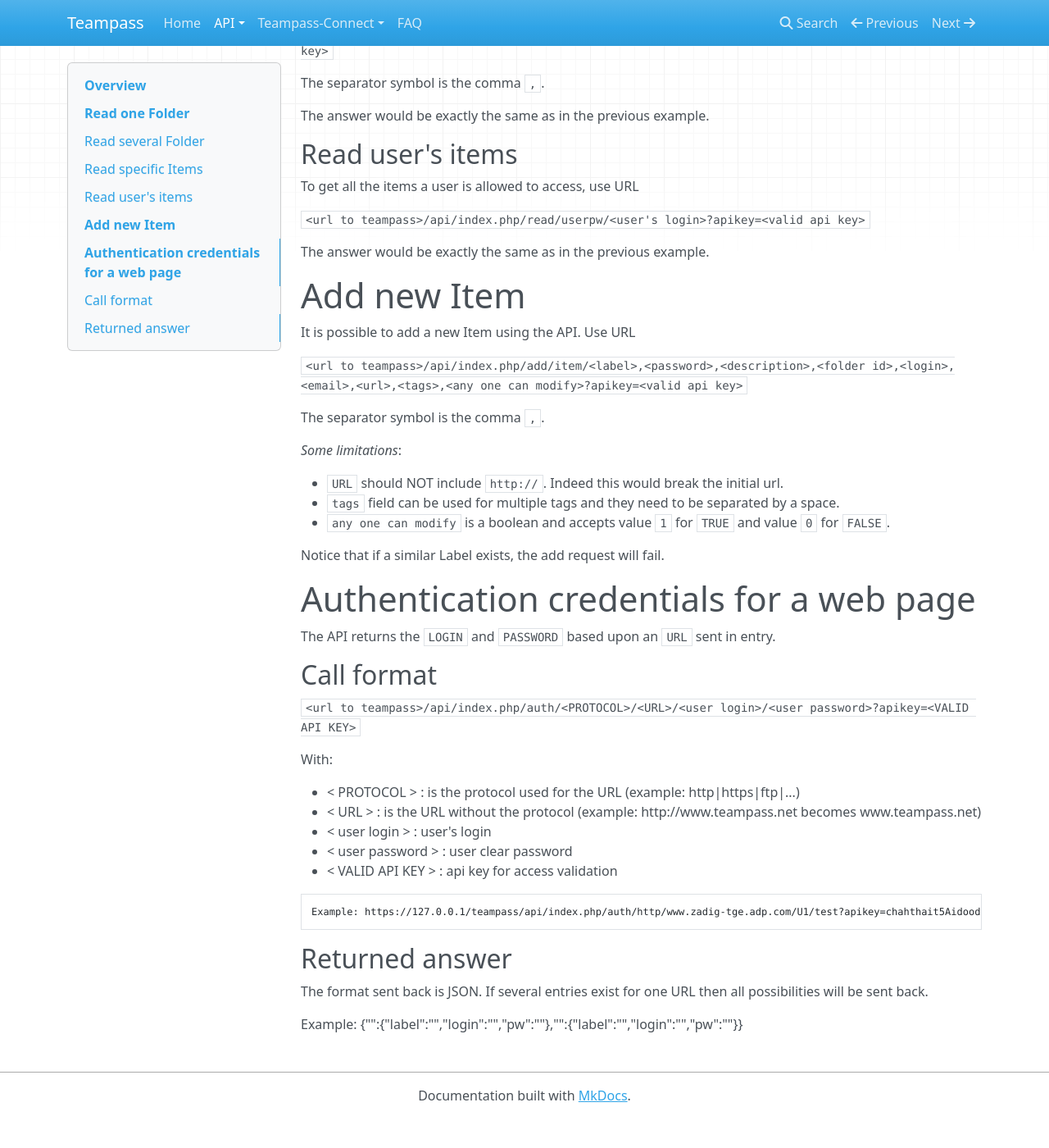
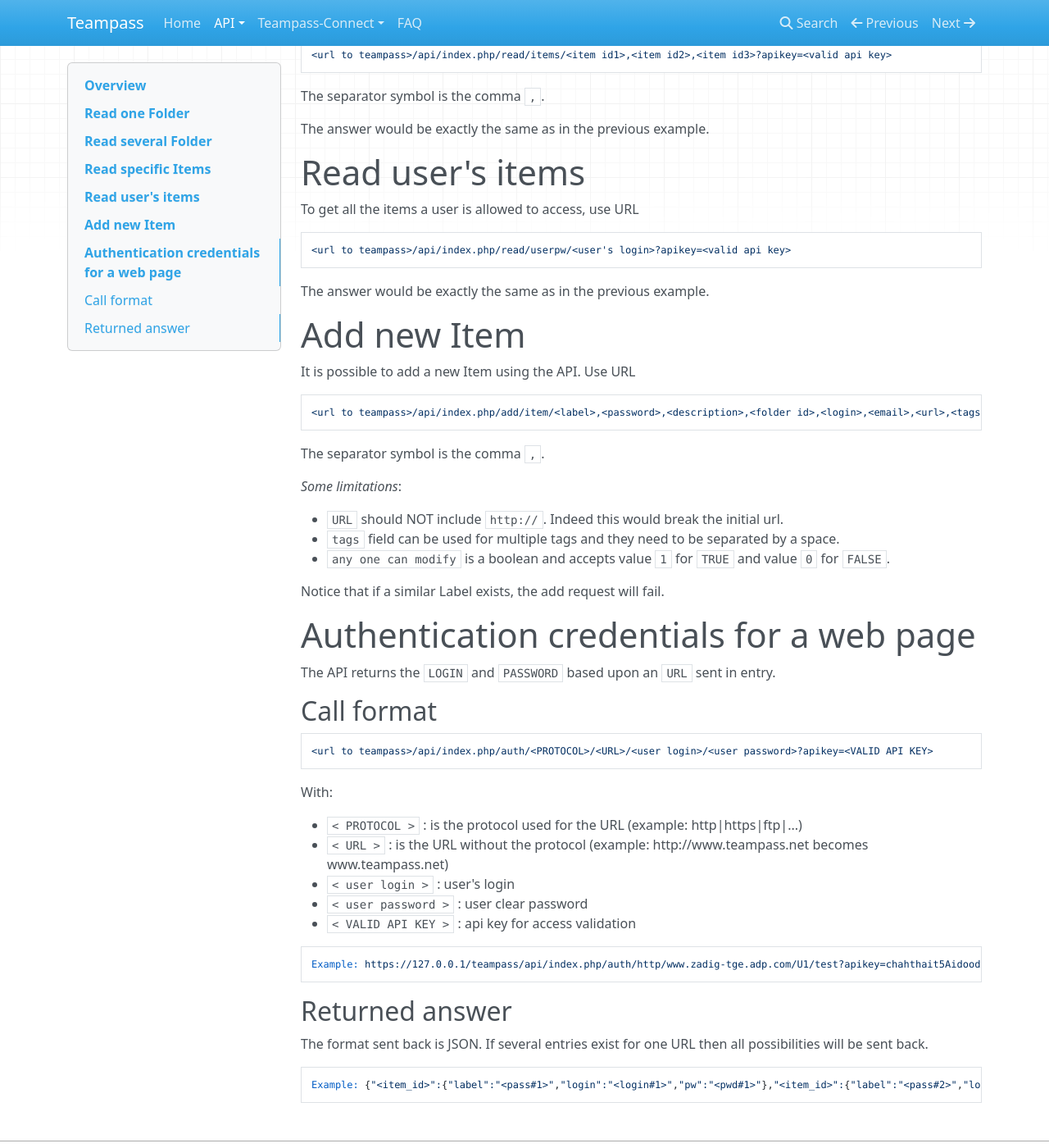
Before and after one commit to nilsteampassnet/teampass_doc, an MkDocs documentation site: the page built from docs/api/api-read.md, in a window 1280 px wide and 1400 px high, scrolled down 1143 px. Shown: the whole window at 82% size. Built offline with MkDocs 1.6.1, drawn with Linux system fonts in a browser that asks for light colours; nearby versions of some CDN libraries; old or Windows-style settings are respelled for this version of MkDocs; before the commit the page ends 2507 px from its top, so only the background shows below that; some of the changed text lies outside the part shown.

Commit message:
Updated api-read.md

````diff
--- a/docs/api/api-read.md
+++ b/docs/api/api-read.md
@@ -38,31 +38,37 @@ The answer would be
 }
 ```
 
-## Read several Folder
+# Read several Folder
 
 Reading the content of several Folders is performed by accessing the URL
 
-`<url to teampass>/api/index.php/read/category/<folder id1>,<folder id2>,<folder id3>?apikey=<valid api key>`
+```yaml
+<url to teampass>/api/index.php/read/category/<folder id1>,<folder id2>,<folder id3>?apikey=<valid api key>
+```
 
 The separator symbol is the comma ` , `.
 
 The answer would be exactly the same as in the previous example.
 
-## Read specific Items
+# Read specific Items
 
 To get the information about one specific Item, use URL
 
-`<url to teampass>/api/index.php/read/items/<item id1>,<item id2>,<item id3>?apikey=<valid api key>`
+```yaml
+<url to teampass>/api/index.php/read/items/<item id1>,<item id2>,<item id3>?apikey=<valid api key>
+```
 
 The separator symbol is the comma ` , `.
 
 The answer would be exactly the same as in the previous example.
 
-## Read user's items
+# Read user's items
 
 To get all the items a user is allowed to access, use URL
 
-`<url to teampass>/api/index.php/read/userpw/<user's login>?apikey=<valid api key>`
+```yaml
+<url to teampass>/api/index.php/read/userpw/<user's login>?apikey=<valid api key>
+```
 
 The answer would be exactly the same as in the previous example.
 
@@ -70,7 +76,9 @@ The answer would be exactly the same as in the previous example.
 
 It is possible to add a new Item using the API. Use URL
 
-`<url to teampass>/api/index.php/add/item/<label>,<password>,<description>,<folder id>,<login>,<email>,<url>,<tags>,<any one can modify>?apikey=<valid api key>`
+```yaml
+<url to teampass>/api/index.php/add/item/<label>,<password>,<description>,<folder id>,<login>,<email>,<url>,<tags>,<any one can modify>?apikey=<valid api key>
+```
 
 The separator symbol is the comma ` , `.
 
@@ -88,17 +96,19 @@ The API returns the `LOGIN` and `PASSWORD` based upon an `URL` sent in entry.
 
 ## Call format
 
-`<url to teampass>/api/index.php/auth/<PROTOCOL>/<URL>/<user login>/<user password>?apikey=<VALID API KEY>`
+```yaml
+<url to teampass>/api/index.php/auth/<PROTOCOL>/<URL>/<user login>/<user password>?apikey=<VALID API KEY>
+```
 
 With:
 
-* < PROTOCOL > : is the protocol used for the URL (example: http|https|ftp|...)
-* < URL > : is the URL without the protocol (example: http://www.teampass.net becomes www.teampass.net)
-* < user login > : user's login
-* < user password > : user clear password
-* < VALID API KEY > : api key for access validation
+* `< PROTOCOL >` : is the protocol used for the URL (example: http|https|ftp|...)
+* `< URL >` : is the URL without the protocol (example: http://www.teampass.net becomes www.teampass.net)
+* `< user login >` : user's login
+* `< user password >` : user clear password
+* `< VALID API KEY >` : api key for access validation
 
-```
+```yaml
 Example: https://127.0.0.1/teampass/api/index.php/auth/http/www.zadig-tge.adp.com/U1/test?apikey=chahthait5Aidood6johh6Avufieb6ohpaixain
 ```
 
@@ -107,4 +117,6 @@ Example: https://127.0.0.1/teampass/api/index.php/auth/http/www.zadig-tge.adp.co
 The format sent back is JSON.
 If several entries exist for one URL then all possibilities will be sent back.
 
+```yaml
 Example: {"<item_id>":{"label":"<pass#1>","login":"<login#1>","pw":"<pwd#1>"},"<item_id>":{"label":"<pass#2>","login":"<login#2>","pw":"<pwd#2>"}}
+```
````
